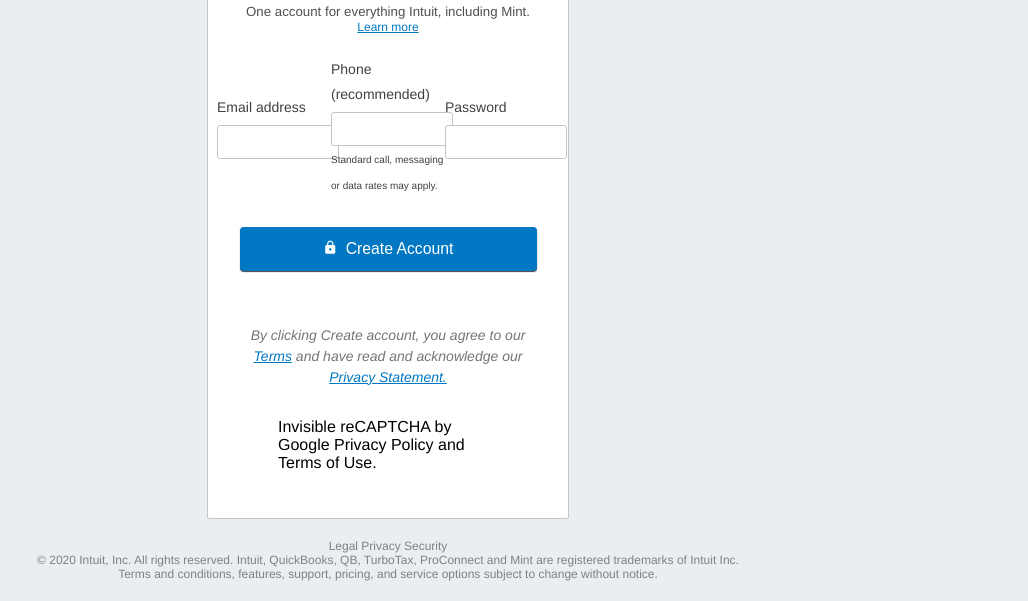
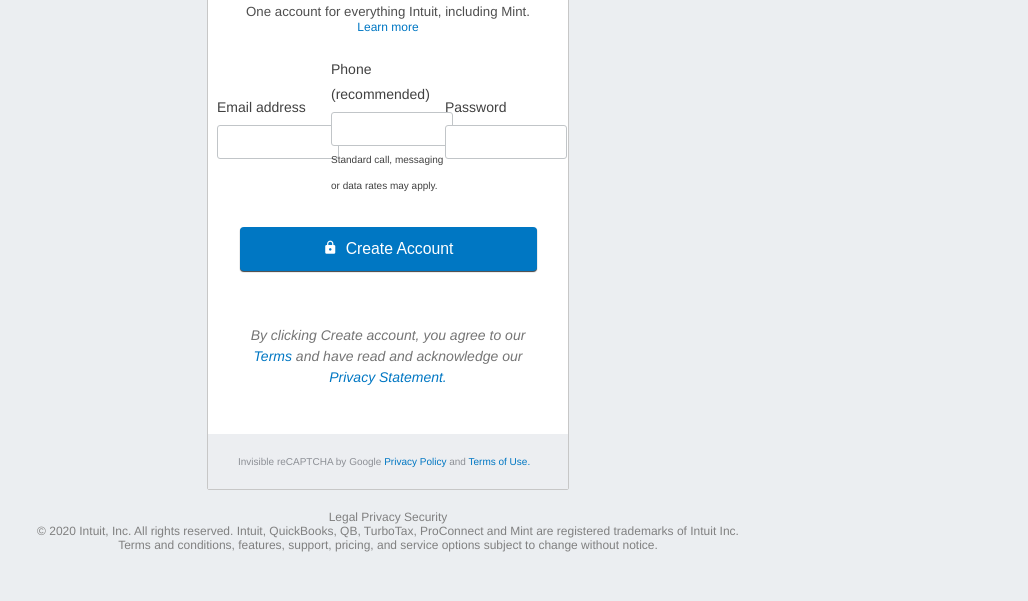
Before and after one commit to Yors-git/mint-signup, a plain HTML site: page index.html in a window 1280 px wide. Shown: the part 239-840 px from the top of the page, without its empty margins (252-1280 px from the left). After the commit the page ends 811 px from the top, so only its background shows below. Drawn offline with Linux system fonts and the light colour scheme.

Commit message:
fix bottom part of form

```diff
--- a/index.html
+++ b/index.html
@@ -67,7 +67,7 @@
       <p class="form-bottom">By clicking Create account, you agree to our
         <a href="#" class="terms-link">Terms</a> and have read and acknowledge our <a href="#" class="terms-link">Privacy Statement.</a></p>
       <figure class="form-bottom-legend">
-        Invisible reCAPTCHA by Google Privacy Policy and Terms of Use.
+        Invisible reCAPTCHA by Google <a href="#" class="terms-link">Privacy Policy</a> and <a href="#" class="terms-link">Terms of Use.</a>
       </figure>
     </form>
   </main>
--- a/styles/style.css
+++ b/styles/style.css
@@ -13,44 +13,35 @@ body {
   justify-content: space-between;
 }
 
-ul li{
+ul li {
   list-style-type: none;
-  display:inline;
+  display: inline;
   width: auto;
 }
 
-}
-
-a {
-  text-decoration: none;
-}
-
 .images {
-  margin-bottom:0;
+  margin-bottom: 0;
   padding-bottom: 0;
   flex-direction: column;
   align-items: center;
 }
 
-
 .logos {
   height: 29px;
   width: 29px;
   padding-right: 3px;
-  padding-top:4px;
-
+  padding-top: 4px;
 }
 
 .logo-text {
- padding-right: 10px;
- font-size:1.2rem;
- font-family:sans-serif;
+  padding-right: 10px;
+  font-size: 1.2rem;
+  font-family: sans-serif;
 }
 
 .main-logo {
   height: 35px;
   width: 117px;
-
 }
 
 .other-logos {
@@ -58,7 +49,7 @@ a {
   height: 1.4370625rem;
   width: auto;
   align-items: center;
-  color: #6C6A72;
+  color: #6c6a72;
 }
 
 .flex {
@@ -71,6 +62,7 @@ a {
 
 .link {
   color: rgb(0, 119, 195);
+  text-decoration: none;
 }
 
 /* navigation top of the page */
@@ -212,6 +204,7 @@ label {
 
 .terms-link {
   color: rgb(0, 119, 195);
+  text-decoration: none;
 }
 
 #submit-lock-icon {
@@ -230,6 +223,16 @@ label {
   font-size: 10px;
 }
 
+.form-bottom-legend {
+  background-color: #eceef1;
+  width: 100%;
+  margin: 32px -30px -30px -30px;
+  padding: 20px 30px;
+  line-height: 1.5;
+  font-size: 10px;
+  color: #8d9096;
+}
+
 /* footer styles */
 .footer-elements {
   flex-direction: column;
```
